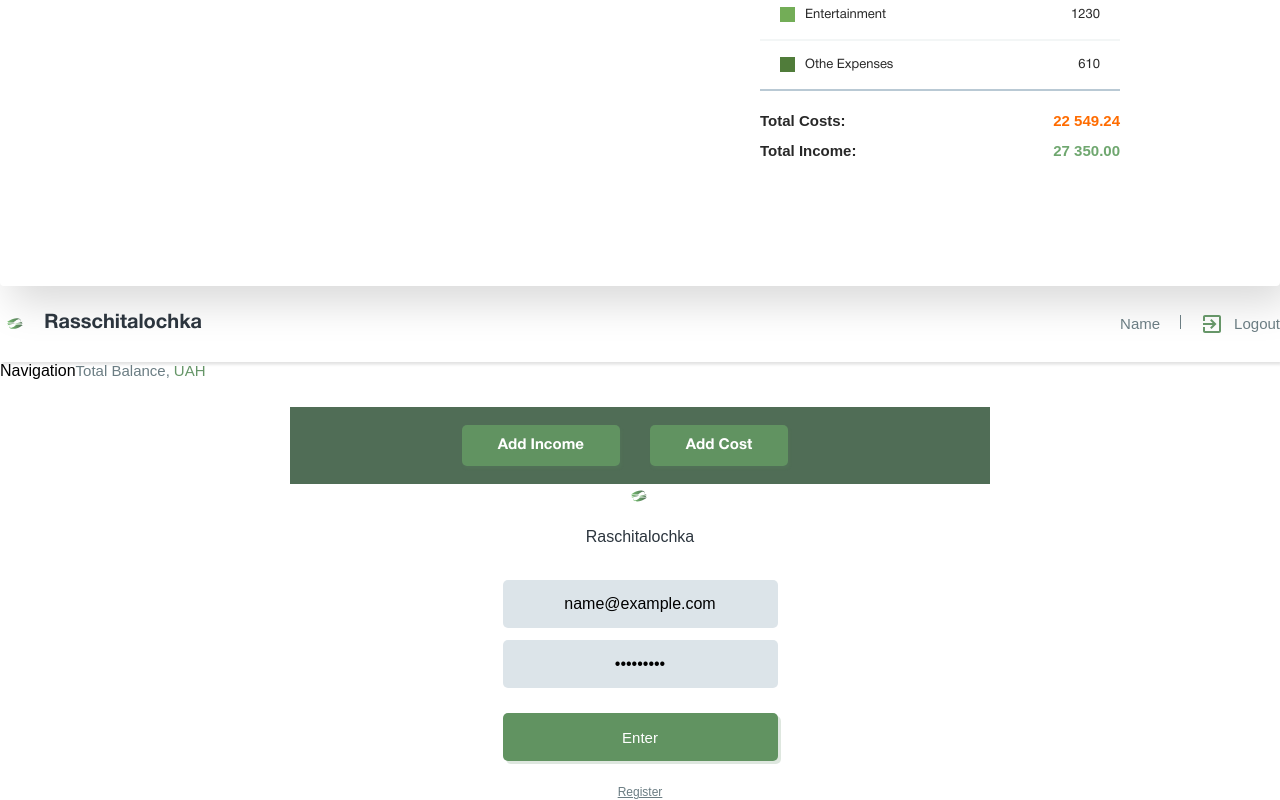
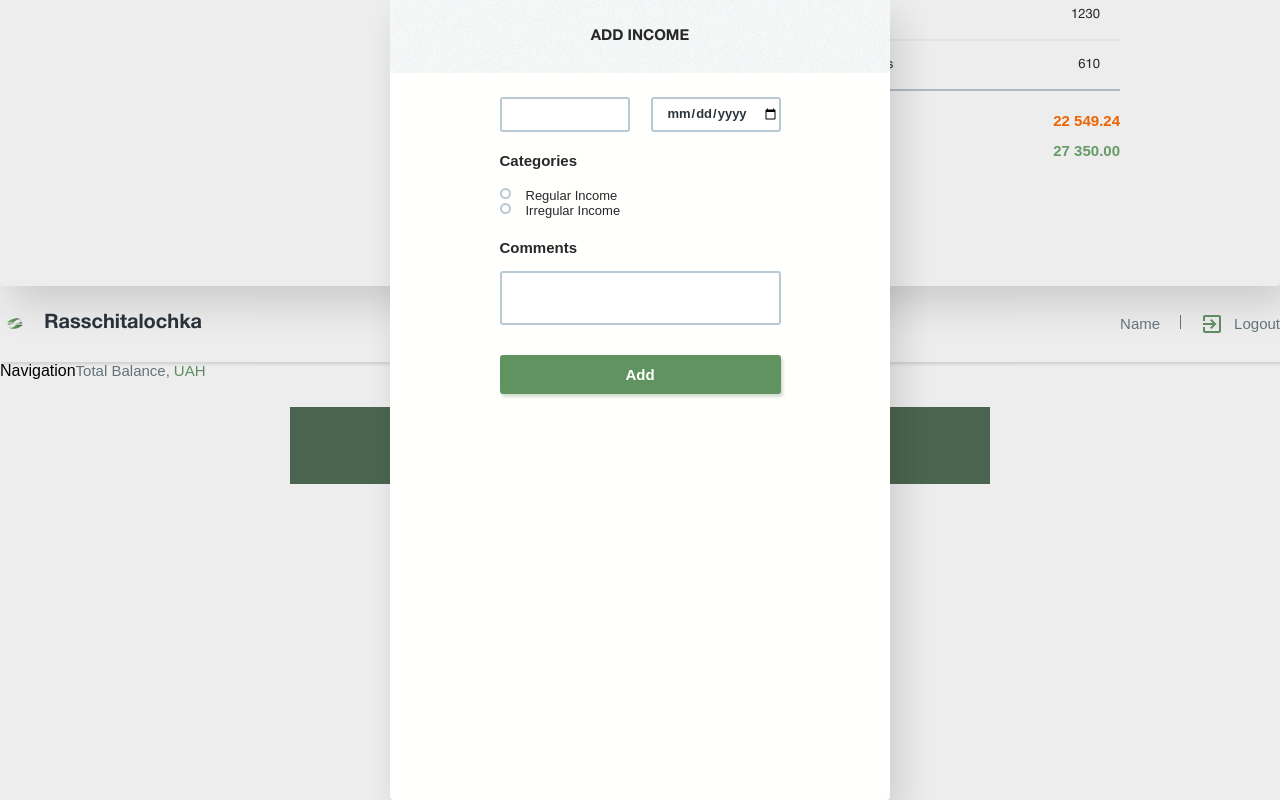
Before and after one commit to ProkhoDim/rasschitalochka, a React (Create React App) app: page / in a window 1280 px wide. Both pictures are taken after typing "name@example.com", "Sample123" into the empty fields and a click on the button "Add Income". Shown: the part 850-1650 px from the top of the page. Built offline with nearby package versions, Linux system fonts and the light colour scheme.

Commit message:
adding some styles and logic to modal component

```diff
--- a/src/App.js
+++ b/src/App.js
@@ -10,6 +10,8 @@ import ModalBtn from './components/ModalBtn';
 import SideBar from './components/Sidebar';
 import './fonts/fonts.css';
 import StatisticsView from './Views/StatisticsView'; //когда будет роутинг удалить
+import Modal from './components/Modal/Modal';
+import AddCost from './components/AddCost/AddCost';
 
 class App extends Component {
   componentDidMount = () => {
--- a/src/components/AddCost/AddCost.js
+++ b/src/components/AddCost/AddCost.js
@@ -17,7 +17,7 @@ const buttonsValues = [
 
 class AddCost extends Component {
   state = {
-    comment: '',
+    comments: '',
     category: '',
     amount: '',
     date: '',
@@ -36,6 +36,7 @@ class AddCost extends Component {
 
   handleSubmit = e => {
     e.preventDefault();
+    this.props.onAddCostSubmit(this.state);
   };
 
   render() {
--- a/src/components/AddCost/AddCost.module.css
+++ b/src/components/AddCost/AddCost.module.css
@@ -10,6 +10,7 @@
   margin: 0 auto;
   padding: 24px 0 39px;
 }
+
 .heading_wrapper {
   display: flex;
   align-items: center;
@@ -23,7 +24,7 @@
 }
 
 .amount {
-  font-family: inherit;
+  font-family: 'HelveticaNeueCyr';
   width: 130px;
   height: 35px;
   color: #ff6c00;
@@ -39,7 +40,7 @@
 }
 
 .date {
-  font-family: inherit;
+  font-family: 'HelveticaNeueCyr';
   width: 130px;
   height: 35px;
   color: #2c353e;
@@ -58,7 +59,7 @@
 }
 
 .categories_title {
-  font-family: inherit;
+  font-family: 'HelveticaNeueCyr';
   color: #282828;
   font-size: 15px;
   font-weight: 700;
@@ -66,8 +67,9 @@
 }
 
 .label {
-  font-family: inherit;
+  font-family: 'HelveticaNeueCyr';
   padding-left: 26px;
+  padding-bottom: 12px;
   color: #282828;
   font-size: 13px;
   font-weight: 400;
@@ -86,7 +88,7 @@
 }
 
 .comments_heading {
-  font-family: inherit;
+  font-family: 'HelveticaNeueCyr';
   margin: 0 0 15px;
   padding: 0;
   color: #282828;
@@ -95,12 +97,12 @@
 }
 
 .comments {
-  font-family: inherit;
+  font-family: 'HelveticaNeueCyr';
   border: 2px solid #b9c9d4;
   border-radius: 3px;
   min-height: 54px;
   width: 100%;
-  margin-bottom: 25px;
+  margin-bottom: 15px;
   color: #282828;
   font-size: 13px;
   font-weight: 400;
@@ -109,7 +111,7 @@
 }
 
 .button {
-  font-family: inherit;
+  font-family: 'HelveticaNeueCyr';
   background-color: #619361;
   width: 100%;
   min-height: 39px;
@@ -137,7 +139,7 @@
   width: 11px;
   height: 11px;
   border-radius: 100%;
-  top: -1px;
+  top: 2px;
   left: -26px;
   position: relative;
   content: '';
@@ -151,7 +153,7 @@
   width: 11px;
   height: 11px;
   border-radius: 100%;
-  top: -1px;
+  top: 2px;
   left: -26px;
   position: relative;
   background: #ff6c00;
--- a/src/components/AddIncome/AddIncome.js
+++ b/src/components/AddIncome/AddIncome.js
@@ -1,13 +1,14 @@
 import React, { Component, createRef } from 'react';
 
+import RadioButton from './RadioButton';
+
 import s from './AddIncome.module.css';
-import RadioButton from './RadioButton';
 
 const buttonsValues = ['Regular income', 'Irregular income'];
 
 class AddIncome extends Component {
   state = {
-    comment: '',
+    comments: '',
     category: '',
     amount: '',
     date: '',
@@ -26,6 +27,7 @@ class AddIncome extends Component {
 
   handleSubmit = e => {
     e.preventDefault();
+    this.props.onAddIncomeSubmit(this.state);
   };
 
   render() {
--- a/src/components/Modal/Modal.js
+++ b/src/components/Modal/Modal.js
@@ -30,7 +30,7 @@ class Modal extends Component {
     this.props.onClose();
   };
   render() {
-    const { children, title } = this.props;
+    const { children, title, onClose } = this.props;
     return createPortal(
       <div
         className={s.modal_wrapper}
@@ -38,7 +38,14 @@ class Modal extends Component {
         onClick={this.handleBackdropClick}
       >
         <div className={s.modal_content}>
-          <h2 className={s.modal_title}>{title}</h2>
+          <div className={s.heading_wrapper}>
+            <button
+              className={s.button}
+              type="button"
+              onClick={onClose}
+            ></button>
+            <h2 className={s.modal_title}>{title}</h2>
+          </div>
           {children}
         </div>
       </div>,
--- a/src/components/Modal/Modal.module.css
+++ b/src/components/Modal/Modal.module.css
@@ -11,27 +11,73 @@
 }
 
 .modal_content {
-  background-color: #fffffe;
-  width: 500px;
+  width: 100%;
+  height: 100%;
+  background-color: #fff;
   margin: 0;
   padding: 0;
+  overflow: scroll;
+}
+
+.heading_wrapper {
+  margin: 0;
+  padding: 0;
+  background-color: #516d57;
+  box-shadow: 2px 3px 3px rgba(92, 135, 94, 0.2);
+  height: 40px;
+  width: 100%;
+  display: flex;
+  align-items: center;
+  padding: 8px;
+}
+
+.modal_title {
+  font-family: 'HelveticaNeueCyr';
+  color: #fff;
+  font-size: 12px;
+  font-weight: 700;
+  text-transform: uppercase;
+  margin: 0;
+  padding: 0;
+}
+
+.button {
+  width: 22px;
+  height: 9px;
+  margin-right: 19px;
+  border: none;
+  background-color: transparent;
+  background-image: url('../../assets/modal/arrow.png');
+}
+
+@media screen and (min-width: 1024px) {
+  .modal_content {
+    background-color: #fffffe;
+    max-width: 500px;
     box-shadow: 10px 17px 40px rgba(1, 1, 0, 0.15);
     border-radius: 4px;
   }
 
-.modal_title {
-  margin: 0;
-  padding: 0;
+  .heading_wrapper {
     height: 73px;
+    background-color: #fff;
     background-image: url('../../assets/background/bg.png');
     background-size: cover;
     background-position: center;
+    box-shadow: none;
 
+    display: flex;
+    align-items: center;
+    justify-content: center;
+  }
+
+  .modal_title {
     color: #282828;
     font-size: 15px;
     font-weight: 700;
     text-transform: uppercase;
-  display: flex;
-  align-items: center;
-  justify-content: center;
   }
+  .button {
+    display: none;
+  }
+}
--- a/src/components/ModalBtn/ModalBtn.js
+++ b/src/components/ModalBtn/ModalBtn.js
@@ -1,13 +1,49 @@
-import React from 'react';
+import React, { useCallback, useState } from 'react';
 import PropTypes from 'prop-types';
+import Modal from '../Modal/Modal';
+import AddCost from '../AddCost/AddCost';
+import AddIncome from '../AddIncome/AddIncome';
 import styles from './ModalBtn.module.css';
 
-const ModalBtn = () => (
-  <div className={styles.modalBtnBox}>
-    <button className={styles.modalBtn}>Add Income</button>
-    <button className={styles.modalBtn}>Add Cost</button>
-  </div>
-);
+const ModalBtn = () => {
+  const [showModal, setShowModal] = useState(false);
+  const [addIncome, setAddIncome] = useState(true);
+  const [title, setTitle] = useState('Add Income');
+
+  const toggleModal = useCallback(() => {
+    setShowModal(prevShowModal => !prevShowModal);
+  }, []);
+
+  const setModalContent = e => {
+    if (e.target.textContent === 'Add Income') {
+      setAddIncome(true);
+      setTitle('Add Income');
+      toggleModal();
+    } else {
+      setAddIncome(false);
+      setTitle('Add Cost');
+      toggleModal();
+    }
+  };
+
+  return (
+    <>
+      <div className={styles.modalBtnBox}>
+        <button className={styles.modalBtn} onClick={setModalContent}>
+          Add Income
+        </button>
+        <button className={styles.modalBtn} onClick={setModalContent}>
+          Add Cost
+        </button>
+      </div>
+      {showModal && (
+        <Modal title={title} onClose={toggleModal}>
+          {addIncome ? <AddIncome /> : <AddCost />}
+        </Modal>
+      )}
+    </>
+  );
+};
 
 // ModalBtn.propTypes = {
 //   onAddIncomeBtnClick: PropTypes.func.isRequired,
--- a/src/redux/auth/auth-actions.js
+++ b/src/redux/auth/auth-actions.js
@@ -16,6 +16,14 @@ const getCurrentUserRequest = createAction('auth/getCurrentUserRequest');
 const getCurrentUserSuccess = createAction('auth/getCurrentUserSuccess');
 const getCurrentUserError = createAction('auth/getCurrentUserError');
 
+const addCostRequest = createAction('auth/addCostRequest');
+const addCostSuccess = createAction('auth/addCostSuccess');
+const addCostError = createAction('auth/addCostError');
+
+const addIncomeRequest = createAction('auth/addIncomeRequest');
+const addIncomeSuccess = createAction('auth/addIncomeSuccess');
+const addIncomeError = createAction('auth/addIncomeError');
+
 export default {
   logoutRequest,
   logoutSuccess,
@@ -32,4 +40,12 @@ export default {
   loginRequest,
   loginSuccess,
   loginError,
+
+  addIncomeRequest,
+  addIncomeSuccess,
+  addIncomeError,
+
+  addCostRequest,
+  addCostSuccess,
+  addCostError,
 };
```
Also changed, not shown: src/assets/modal/arrow.png (added). Lines whose indentation alone changed are shown as unchanged.
